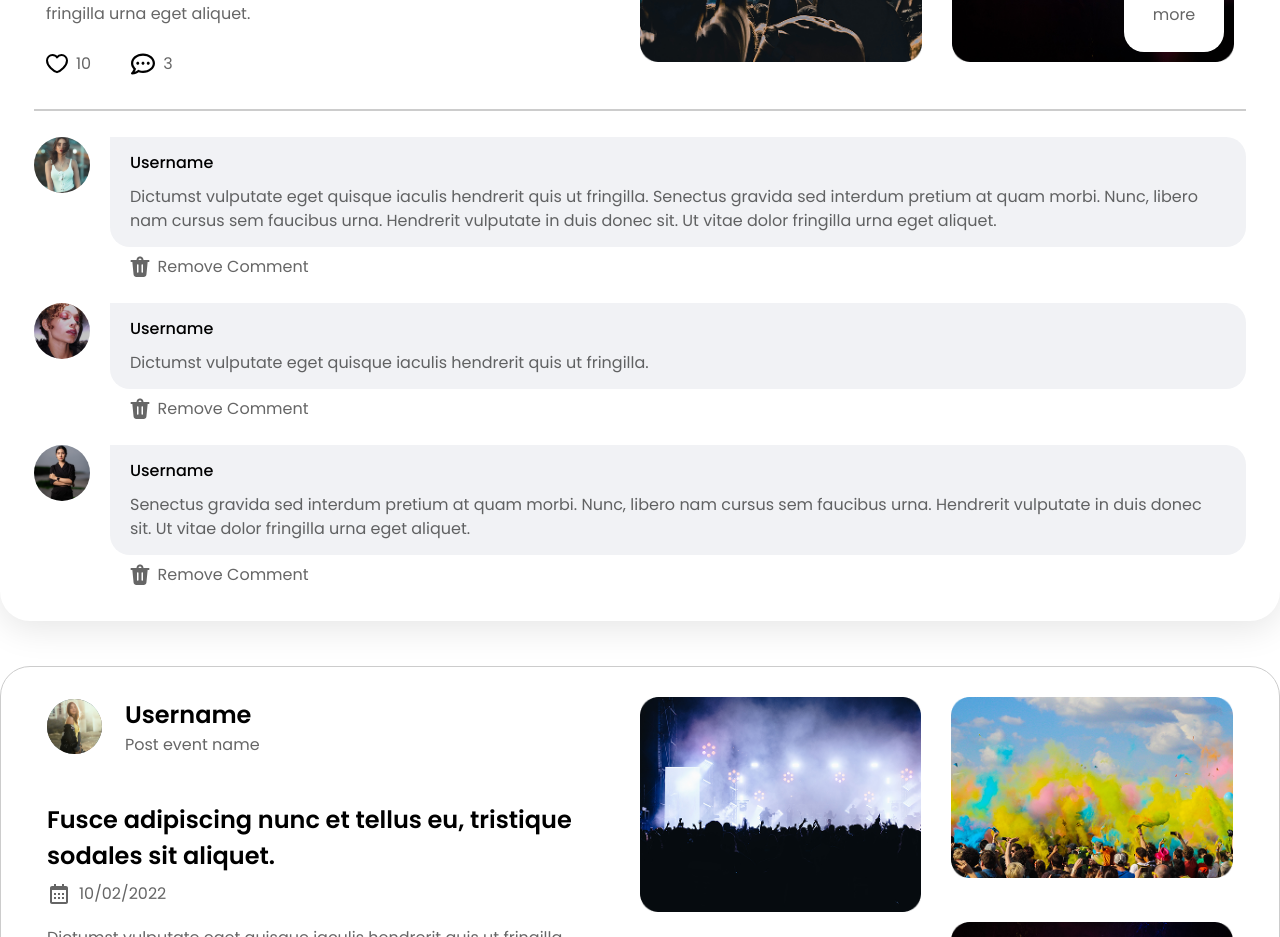
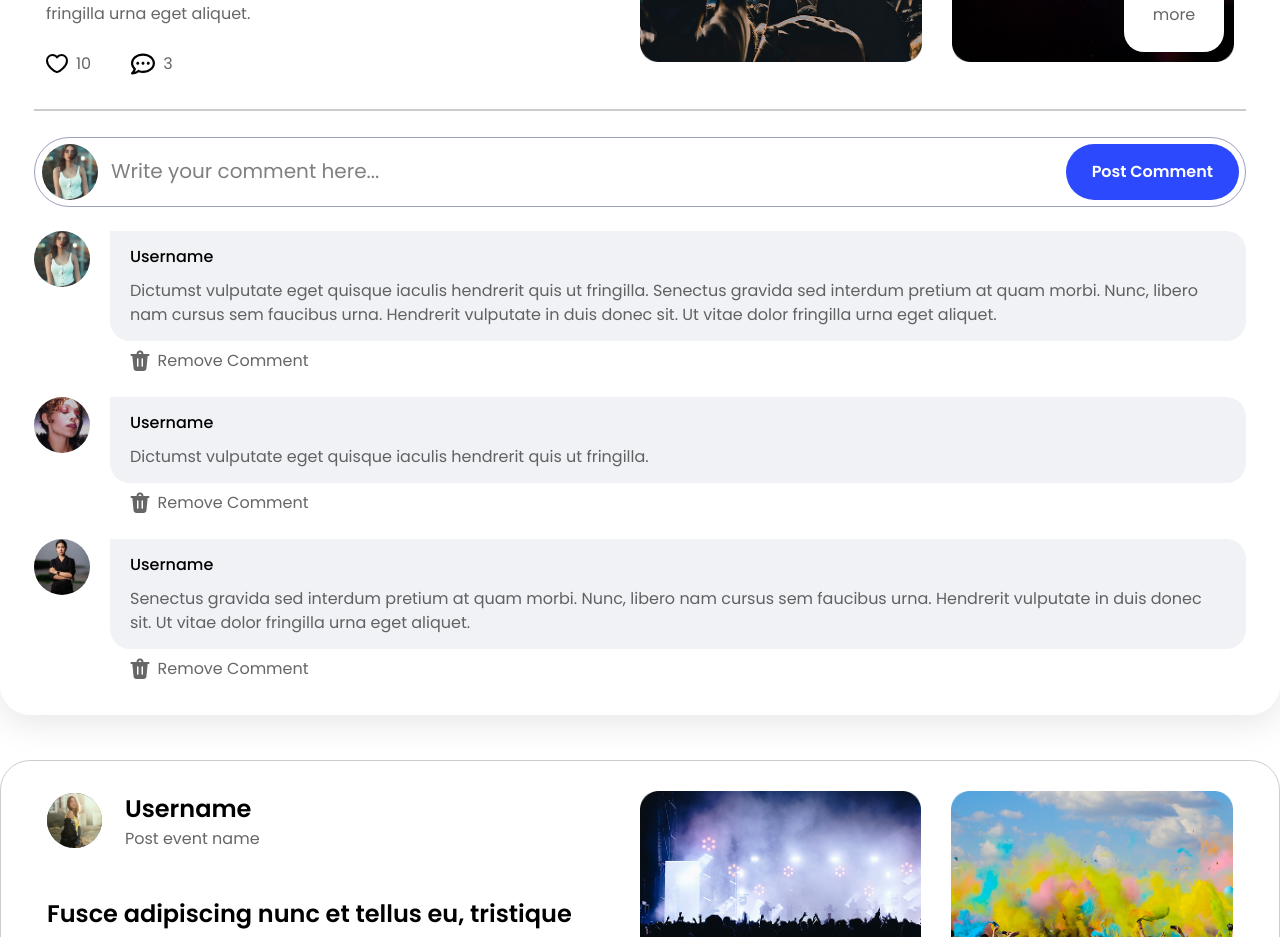
Before and after one commit to Prerna-2605/react-events-free, a React (Vite) app: page /feed in a window 1280 px wide. Shown: the part 1160-2097 px from the top of the page. Built offline with nearby package versions, Linux system fonts and the light colour scheme.

Commit message:
made some changes in username page

```diff
--- a/src/components/NewPost.jsx
+++ b/src/components/NewPost.jsx
@@ -4,6 +4,7 @@ import More from './common/More'
 import line from '../assets/png/small-blue.png'
 import { Post_Data, Username } from '../utils/helper'
 import profile1 from '../assets/svg/profile1.svg'
+import profile2 from '../assets/svg/profile2.svg'
 import SmallText from './common/SmallText'
 import date from '../assets/svg/date.svg'
 import { COMMENT, DELETE, LIKE } from '../utils/Icons'
@@ -11,6 +12,7 @@ import img1 from '../assets/png/newpost1.png'
 import img2 from '../assets/png/newpost2.png'
 import img3 from '../assets/png/newpost3.png'
 import img4 from '../assets/png/newpost4.png'
+import Post from './common/Post'
 
 const NewPost = () => {
     return (
@@ -111,6 +113,14 @@ const NewPost = () => {
 
                 <div className='border-[1px] border-[#CCCCCC] mb-[26px]'></div>
 
+                <Post
+                    profile={profile2}
+                    placeholder='Write your comment here... '
+                    className='pl-19 '
+                    profileClass='top-[7.5px] left-[7.5px] '
+                    buttonClass='top-[7px] right-[7px] '
+                />
+
                 {Post_Data.map((item, index) => (
                     <div key={index} className='flex gap-5 mt-[24px] '>
                         <img src={item.profile} alt="profile" className='w-[56px] h-[56px]' />
--- /dev/null
+++ b/src/components/common/Post.jsx
@@ -0,0 +1,17 @@
+import React from 'react'
+import Button from './Button'
+
+const Post = ({profile, placeholder='', className='', profileClass='', buttonClass=''}) => {
+    return (
+        <div className='relative '>
+            <input type="text" placeholder={`${placeholder}`} className={`h-[70px] border border-[#9CA0BE] w-full py-5 rounded-full placeholder:font-poppins placeholder:font-normal placeholder:text-[20px] ${className} `} />
+            <img src={profile} alt="profile" className={`absolute ${profileClass} `} />
+            <Button
+                text={'Post Comment'}
+                className={`py-[16px] px-[26px] absolute whitespace-nowrap ${buttonClass} `}
+            />
+        </div>
+    )
+}
+
+export default Post
```
